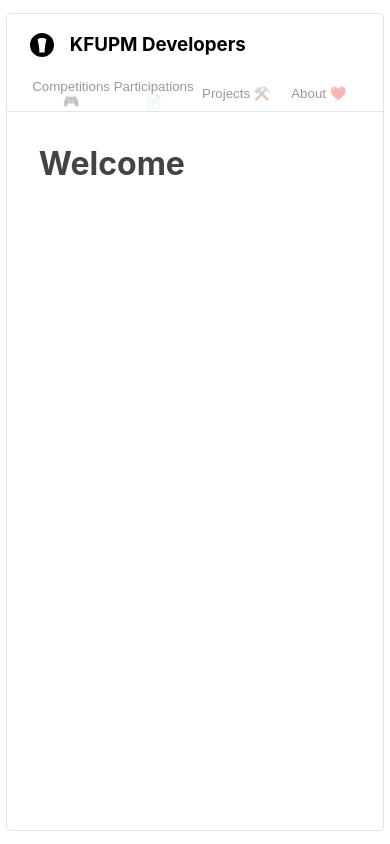
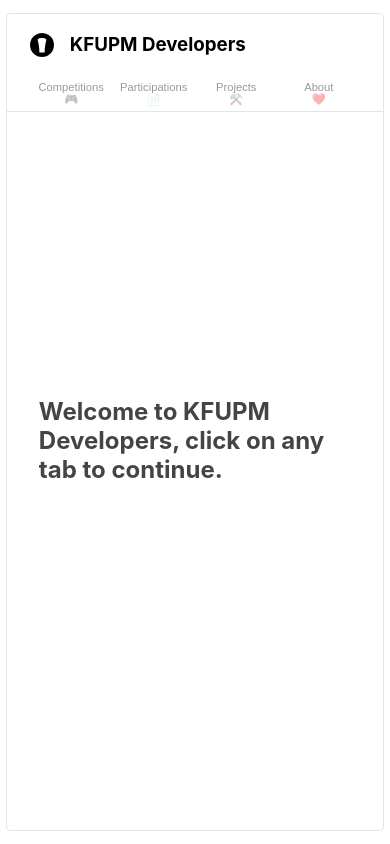
Before and after one commit to AifaDev/KFUPM-Developers, a React (Create React App) app: page / in a window 390 px wide. Built offline with nearby package versions, Linux system fonts and the light colour scheme.

Commit message:
Made the app more responsive, updated the about page

```diff
--- a/src/App.js
+++ b/src/App.js
@@ -16,15 +16,15 @@
   return (
     <div className="App">
       <Container>
-        {" "}
         <div id="title">
           <img src={logo} alt="logo" />
           <h3>KFUPM Developers</h3>
         </div>
         <div id="tabs">
-          {tabs.map((e) => {
+          {tabs.map((e, index) => {
             return (
               <button
+                key={index}
                 className={`tab ${selectedTab === e ? "selected" : ""}`}
                 onClick={() => setSelectedTab(e)}
               >
@@ -79,7 +79,8 @@
       cursor: pointer;
       width: 25%;
       height: 100%;
-
+      text-align: center;
+      font-size: 0.7rem;
       span {
         opacity: 40%;
       }
@@ -102,4 +103,10 @@
     width: 100%;
     padding: 2rem;
   }
+
+  @media (max-width: 430px) {
+    .tab {
+      word-spacing: 100vw;
+    }
+  }
 `;
--- a/src/Components/Card.jsx
+++ b/src/Components/Card.jsx
@@ -16,15 +16,15 @@
         <img src={redirect} alt="redirect" />
       </div>
       <div id="info">
-        <div>
+        <div className="margin-bottom">
           <h5>Theme:</h5>
           <p>{theme}</p>
         </div>
-        <div>
+        <div className="margin-bottom">
           <h5>Starting Date:</h5>
           <p>{startingDate}</p>
         </div>
-        <div>
+        <div className="margin-bottom">
           <h5>Deadline:</h5>
           <p>{deadline}</p>
         </div>
@@ -58,6 +58,12 @@
       width: 1rem;
     }
   }
+  h5 {
+    font-size: 0.87em;
+  }
+  p {
+    font-size: 0.9em;
+  }
 
   #info {
     display: grid;
@@ -87,4 +93,7 @@
       }
     }
   }
+  .margin-bottom {
+    margin-bottom: 0.5rem;
+  }
 `;
--- a/src/Components/Sections.jsx
+++ b/src/Components/Sections.jsx
@@ -2,6 +2,7 @@
 import Competitions from "../Sections/Competitions";
 import Participations from "../Sections/Participations";
 import Projects from "../Sections/Projects";
+import Welcome from "../Sections/Welcome";
 
 export default function Sections({ selectedTab }) {
   if (selectedTab === "Competitions 🎮") {
@@ -13,6 +14,6 @@
   } else if (selectedTab === "About ❤️") {
     return <About />;
   } else {
-    return <h1>Welcome</h1>;
+    return <Welcome />;
   }
 }
--- a/src/Sections/About.jsx
+++ b/src/Sections/About.jsx
@@ -1,3 +1,54 @@
+import styled from "styled-components";
+
 export default function About() {
-  return null;
+  return (
+    <Container>
+      <Header>
+        <p>
+          {" "}
+          This page has been created to host competitions and showcase students'
+          projects.
+        </p>
+        <p>
+          To contribute to this page you can PR this repo:{" "}
+          <a
+            href="https://github.com/AifaDev/KFUPM-Developers"
+            target="_blank"
+            rel="noopener noreferrer"
+          >
+            AifaDev/KFUPM-Developers
+          </a>
+        </p>
+      </Header>
+      <Footer>
+        <p>
+          Created by
+          <a
+            href="https://github.com/AifaDev"
+            target="_blank"
+            rel="noopener noreferrer"
+          >
+            Aifa
+          </a>
+        </p>
+      </Footer>
+    </Container>
+  );
 }
+
+const Container = styled.div`
+  height: 100%;
+  display: flex;
+  flex-direction: column;
+
+  a {
+    text-decoration: none;
+    margin-left: 4px;
+  }
+`;
+
+const Header = styled.div``;
+const Footer = styled.div`
+  margin: auto;
+  margin-top: 40vh;
+`;
--- a/src/Sections/Competitions.jsx
+++ b/src/Sections/Competitions.jsx
@@ -5,7 +5,7 @@
   return (
     <Cards>
       <Card
-        name="Web Dev competition #1"
+        name="Web Dev Competition #1"
         startingDate="20 June"
         theme="To Be Announced"
         deadline="27 June"
--- a/src/Sections/Welcome.jsx
+++ b/src/Sections/Welcome.jsx
@@ -1,3 +1,17 @@
+import styled from "styled-components";
+
 export default function Welcome() {
-  return null;
+  return (
+    <Container>
+      <h2>Welcome to KFUPM Developers, click on any tab to continue.</h2>
+    </Container>
+  );
 }
+
+const Container = styled.div`
+  height: 100%;
+  width: 100%;
+  display: flex;
+  justify-content: center;
+  padding-top: 30vh;
+`;
```
